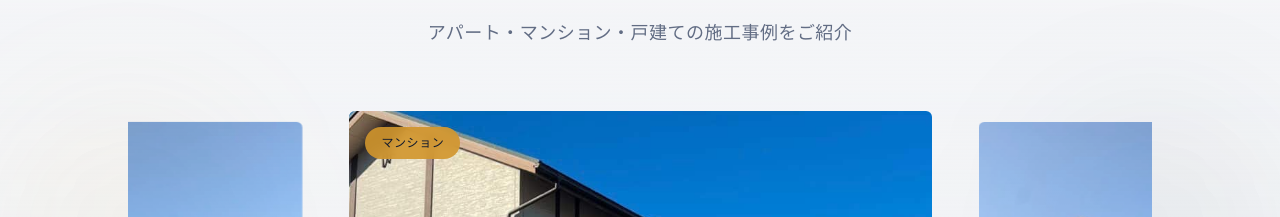
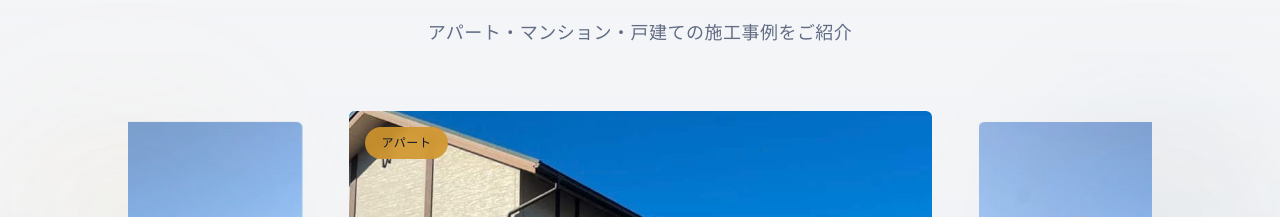
Before and after one commit to yoshidatomya/ftf, a React (Vite) app: page / in a window 1280 px wide. Shown: the part 5103-5320 px from the top of the page. Built offline with nearby package versions, Linux system fonts and the light colour scheme; the HTML template or start-up script is replaced by a standard one.

Commit message:
Change property labels from mansion to apartment for slides 2 and 6

```diff
--- a/src/components/ProjectGallery.tsx
+++ b/src/components/ProjectGallery.tsx
@@ -13,7 +13,7 @@ const projectImages = [
     {
         src: '/assets/WhatsApp Image 2026-01-31 at 14.56.51.jpeg',
         alt: '施工実績 - 集合住宅',
-        category: 'マンション',
+        category: 'アパート',
     },
     {
         src: '/assets/WhatsApp Image 2026-01-31 at 14.56.51 (1).jpeg',
@@ -33,7 +33,7 @@ const projectImages = [
     {
         src: '/assets/WhatsApp Image 2026-01-31 at 14.56.52 (1).jpeg',
         alt: '施工実績 - 集合住宅外観',
-        category: 'マンション',
+        category: 'アパート',
     },
     {
         src: '/assets/WhatsApp Image 2026-01-31 at 14.56.53.jpeg',
```
